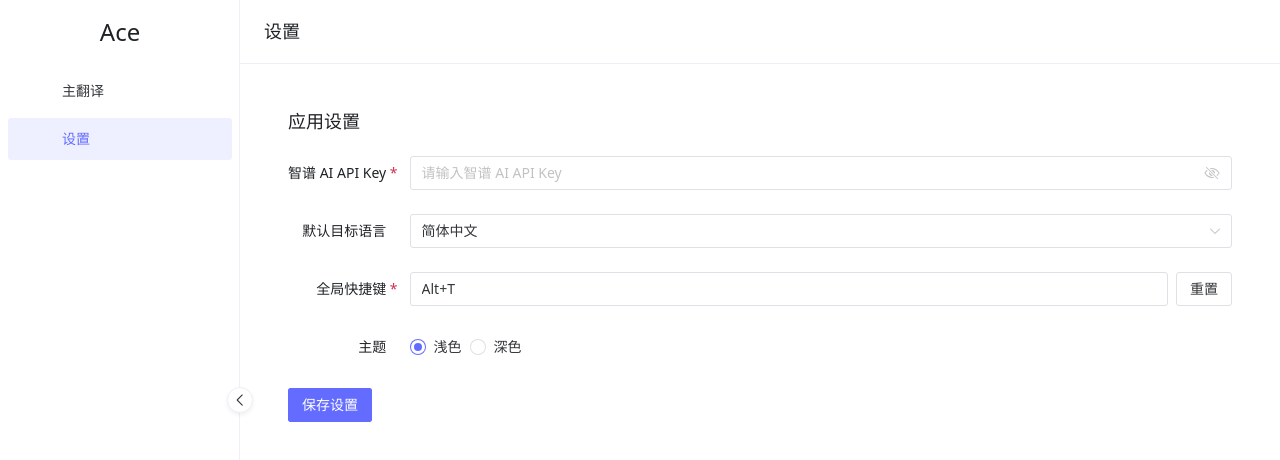
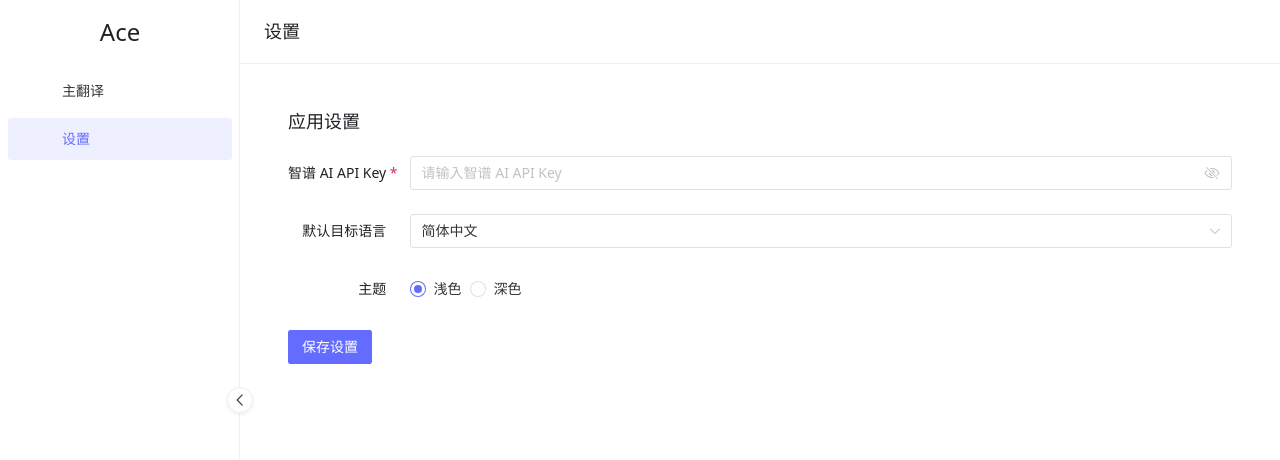
Before and after one commit to ace0109/ace-translator, a Vue app: page /#/settings in a window 1280 px wide. Shown: the top 460 px of the page. Built offline with nearby package versions, Linux system fonts and the light colour scheme; some icons are missing.

Commit message:
feat: 移除全局快捷键设置，简化应用设置结构

```diff
--- a/src/components/features/Settings.vue
+++ b/src/components/features/Settings.vue
@@ -18,15 +18,6 @@
       </n-form-item>
       <n-form-item label="默认目标语言" path="targetLanguage">
         <LanguageSelector v-model="settingsForm.targetLanguage" placeholder="选择默认目标语言" />
-      </n-form-item>
-      <n-form-item label="全局快捷键" path="globalShortcut">
-        <n-input
-          v-model:value="settingsForm.globalShortcut"
-          placeholder="例如：Alt+T"
-          @keydown="handleShortcutInput"
-          readonly
-        />
-        <n-button style="margin-left: 8px;" @click="resetGlobalShortcut">重置</n-button>
       </n-form-item>
       <n-form-item label="主题" path="theme">
         <n-radio-group v-model:value="settingsForm.theme">
@@ -58,7 +49,6 @@ import {
 import { invoke } from '@tauri-apps/api/core';
 import { useSettingsStore } from '../../stores/settings';
 import LanguageSelector from '../common/LanguageSelector.vue';
-import { DEFAULT_SHORTCUT } from '../../utils/constants';
 
 const message = useMessage();
 const settingsStore = useSettingsStore();
@@ -67,14 +57,12 @@ const formRef = ref<FormInst | null>(null);
 interface SettingsForm {
   apiKey: string;
   targetLanguage: string;
-  globalShortcut: string;
   theme: string;
 }
 
 const settingsForm = ref<SettingsForm>({
   apiKey: '',
   targetLanguage: 'zh-CN', // 默认目标语言
-  globalShortcut: DEFAULT_SHORTCUT,
   theme: 'light',
 });
 
@@ -84,11 +72,6 @@ const rules: FormRules = {
     message: '请输入智谱 AI API Key',
     trigger: ['input', 'blur'],
   },
-  globalShortcut: {
-    required: true,
-    message: '请输入全局快捷键',
-    trigger: ['input', 'blur'],
-  },
 };
 
 onMounted(async () => {
@@ -96,7 +79,6 @@ onMounted(async () => {
     const loadedSettings: any = await invoke('get_settings');
     settingsForm.value.apiKey = loadedSettings.api_key;
     settingsForm.value.targetLanguage = loadedSettings.target_language || 'zh-CN'; // 从后端获取的 target_language
-    settingsForm.value.globalShortcut = loadedSettings.global_shortcut;
     settingsForm.value.theme = loadedSettings.theme;
   } catch (error) {
     message.error(`加载设置失败: ${error}`);
@@ -110,35 +92,18 @@ async function saveSettings() {
       settings: {
         api_key: settingsForm.value.apiKey,
         target_language: settingsForm.value.targetLanguage,
-        global_shortcut: settingsForm.value.globalShortcut,
         theme: settingsForm.value.theme,
       },
     });
     settingsStore.setApiKey(settingsForm.value.apiKey);
-    settingsStore.setGlobalShortcut(settingsForm.value.globalShortcut);
     settingsStore.setTheme(settingsForm.value.theme);
     message.success('设置保存成功');
   } catch (error: any) {
     message.error(`保存设置失败: ${error.message || error}`);
   }
 }
+</script>
 
-function handleShortcutInput(event: KeyboardEvent) {
-  event.preventDefault(); // 阻止默认输入
-  const keys: string[] = [];
-  if (event.ctrlKey) keys.push('Ctrl');
-  if (event.shiftKey) keys.push('Shift');
-  if (event.altKey) keys.push('Alt');
-  if (event.metaKey) keys.push('Meta'); // Command key on macOS
-
-  // 避免修饰键单独作为快捷键
-  if (event.key && event.key !== 'Control' && event.key !== 'Shift' && event.key !== 'Alt' && event.key !== 'Meta') {
-    keys.push(event.key.toUpperCase());
-  }
-  settingsForm.value.globalShortcut = keys.join('+');
-}
-
-function resetGlobalShortcut() {
-  settingsForm.value.globalShortcut = DEFAULT_SHORTCUT;
-}
-</script>
+<style scoped>
+/* 可以在这里添加 Settings.vue 的局部样式 */
+</style>
--- a/src/stores/settings.ts
+++ b/src/stores/settings.ts
@@ -5,7 +5,6 @@ export const useSettingsStore = defineStore('settings', {
   state: () => ({
     apiKey: '',
     theme: 'light',
-    globalShortcut: 'Alt+T',
   }),
   actions: {
     setApiKey(key: string) {
@@ -14,8 +13,5 @@ export const useSettingsStore = defineStore('settings', {
     setTheme(theme: string) {
       this.theme = theme;
     },
-    setGlobalShortcut(shortcut: string) {
-      this.globalShortcut = shortcut;
-    },
   },
 });
```
Also changed, not shown: 1 other file (tests, documents, lock files or other folders).
